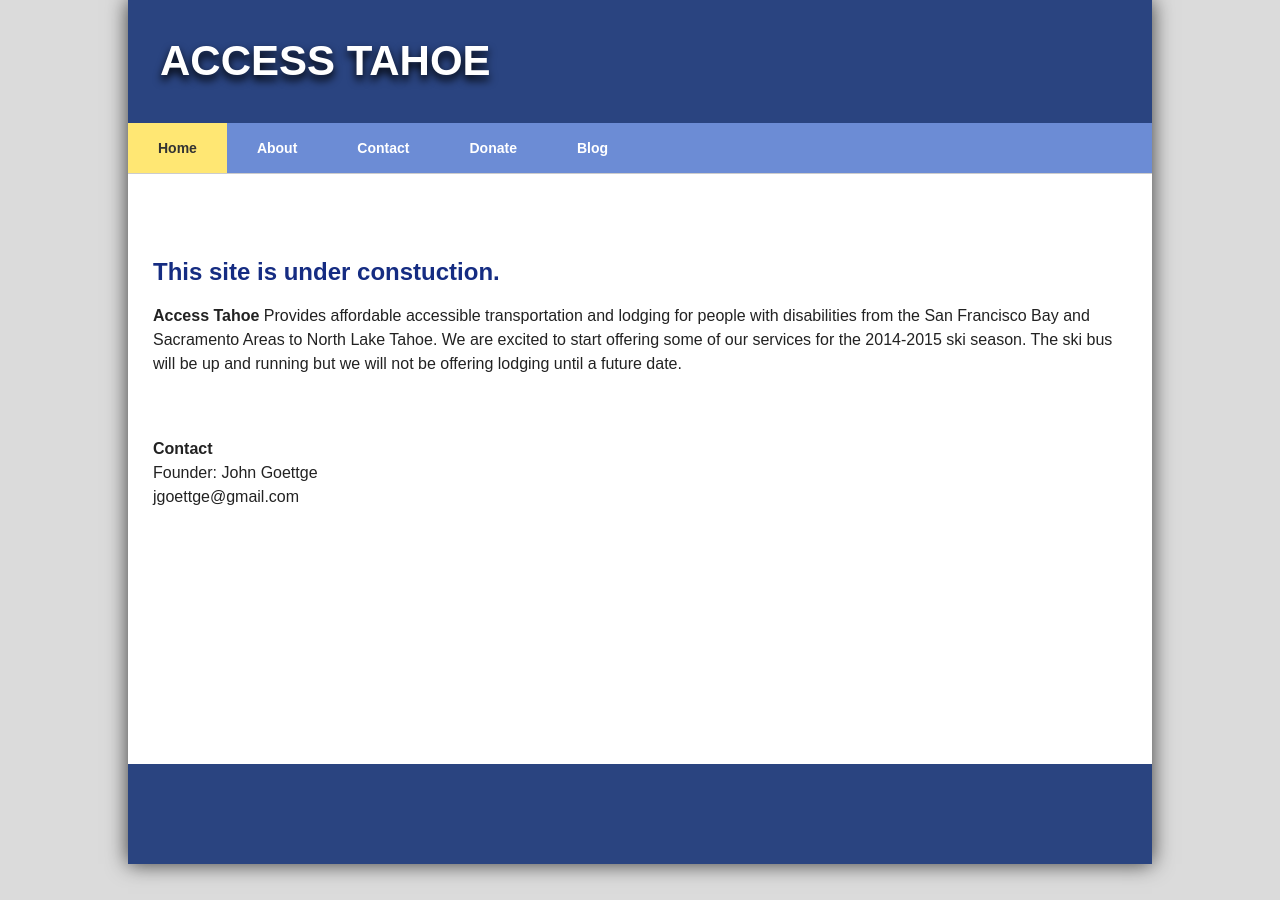
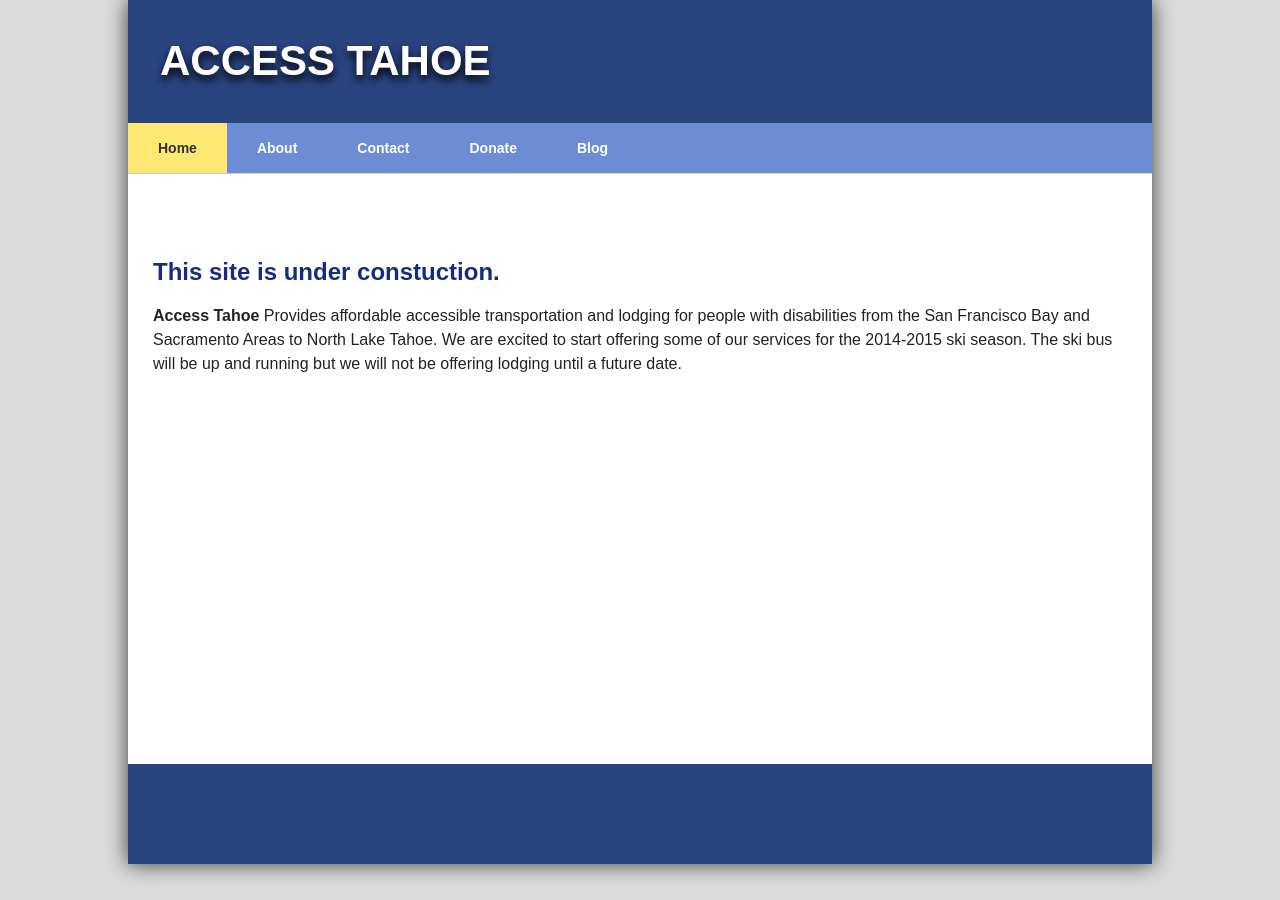
Before and after one commit to accesstahoe/accesstahoe.github.io, a Jekyll site: the page built from index.html, in a window 1280 px wide. Built offline with Jekyll 4.4.1, drawn with Linux system fonts in a browser that asks for light colours; Markdown is read by kramdown in place of the engine named in the settings.

Commit message:
Update index.html

```diff
--- a/index.html
+++ b/index.html
@@ -14,11 +14,3 @@ We are excited to start offering some of our services for the 2014-2015 ski seas
 
 <br>
 <br>
-
-<p>
-<strong>Contact</strong>
-<br>
-Founder: John Goettge
-<br>
-jgoettge@gmail.com
-</p>
```
